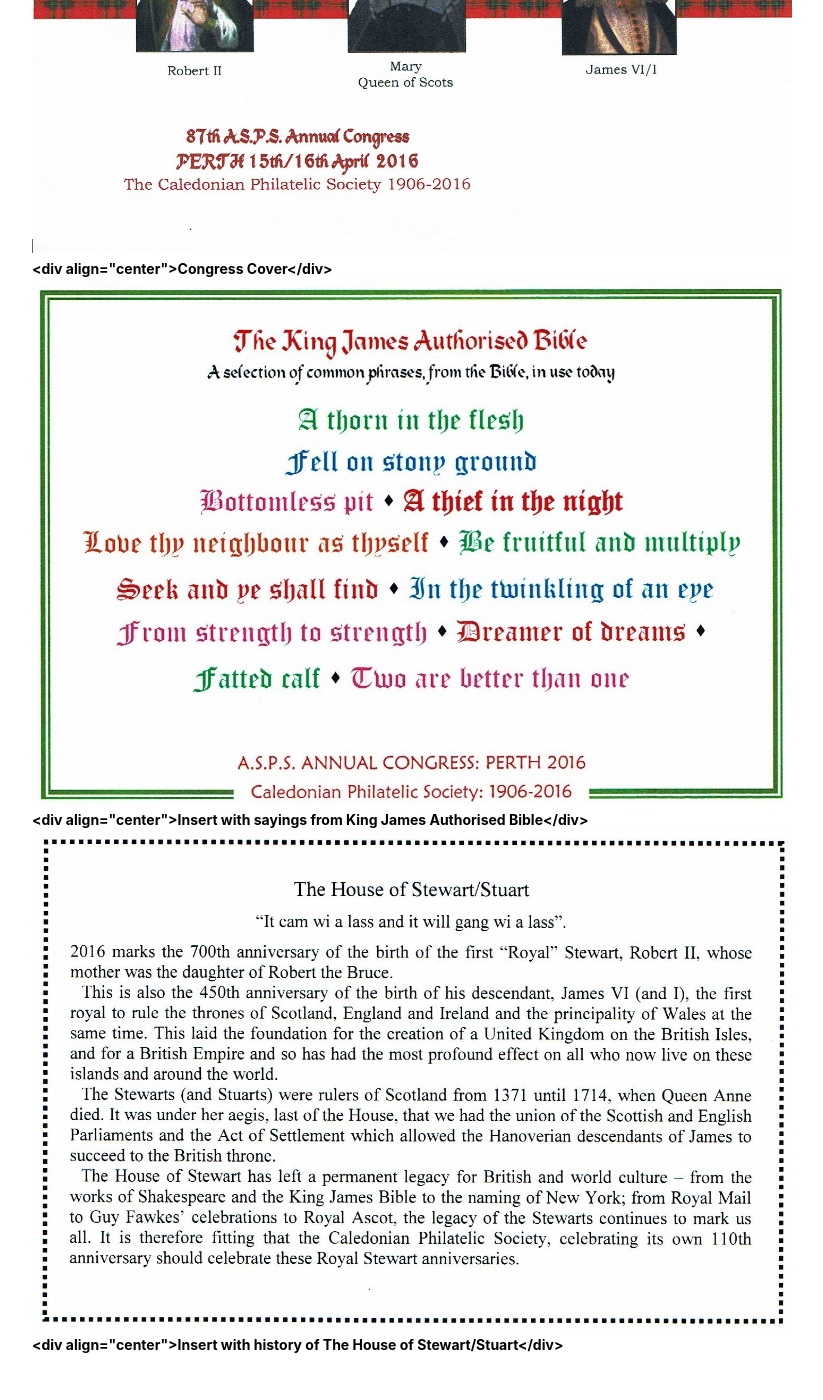
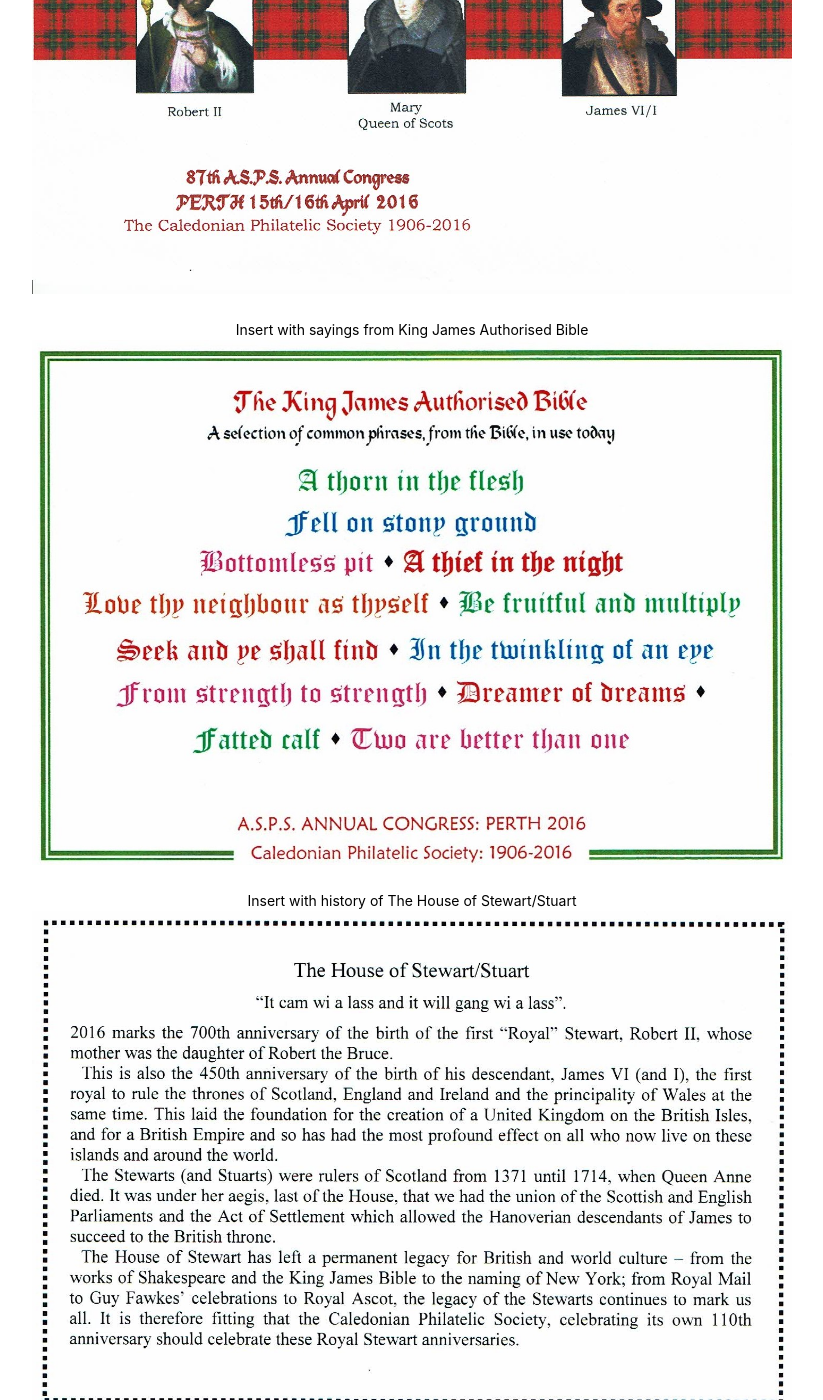
Before and after one commit to astalker/caledonian-stamps, a Jekyll site: the page built from hosting-asps-annual-congress.md, in a window 1280 px wide and 1400 px high, scrolled down 811 px. Shown: the whole window, without its empty margins (338-1161 px from the left). Built offline with Jekyll 4.4.1, drawn with Linux system fonts in a browser that asks for light colours; our own code applies the rules of GitHub Pages for plain Markdown files.

Commit message:
Repositioned text for captions

```diff
--- a/hosting-asps-annual-congress.md
+++ b/hosting-asps-annual-congress.md
@@ -5,9 +5,9 @@
 ### Hosting ASPS Annual Congress
 2016 marked the 110th Anniversary of the founding of the Caledonian Philatelic Society in 1906. The Society hosted the Association of Scottish Philatelic Societies at the Dewar’s Centre in Perth on April 15 and 16, 2016. Many different activities took place over the year as part of these Celebrations.
 As is traditional many member exhibited samples of the wide collecting interests at the Host Society display. There was an opportunity to purchase souvenir covers and cards of events which shared the anniversary. King Robert II of Scotland was born in Paisley in 1316 while King James VI of Scotland and I of England was born in Edinburgh in 1566. Therefore their 700th and 450th Anniversaries occurred in 2016. A cover showing images of Robert, Mary Queen of Scots and James VI/I was available for purchase at 50 pence before Congress and 60 pence after the event and serviced covers were available after the Congress at £2.50 each which included the special handstamp and postage and packing. A postcard celebrating the contribution of the King James Bible to the English language with a number of well known sayings on the image side was also on sale at the same prices. The cover produced is shown below, along with the two inserts.
+<div align="center">Congress Cover</div>
 ![Congress cover](images/Congress Cover_000275.jpg)
-**<div align="center">Congress Cover</div>**
+<div align="center">Insert with sayings from King James Authorised Bible</div>
 ![Insert 1](images/Insert 1_000276.jpg)
-**<div align="center">Insert with sayings from King James Authorised Bible</div>**
+<div align="center">Insert with history of The House of Stewart/Stuart</div>
 ![Insert 2](images/Insert 2_000277.jpg)
-**<div align="center">Insert with history of The House of Stewart/Stuart</div>**
```
